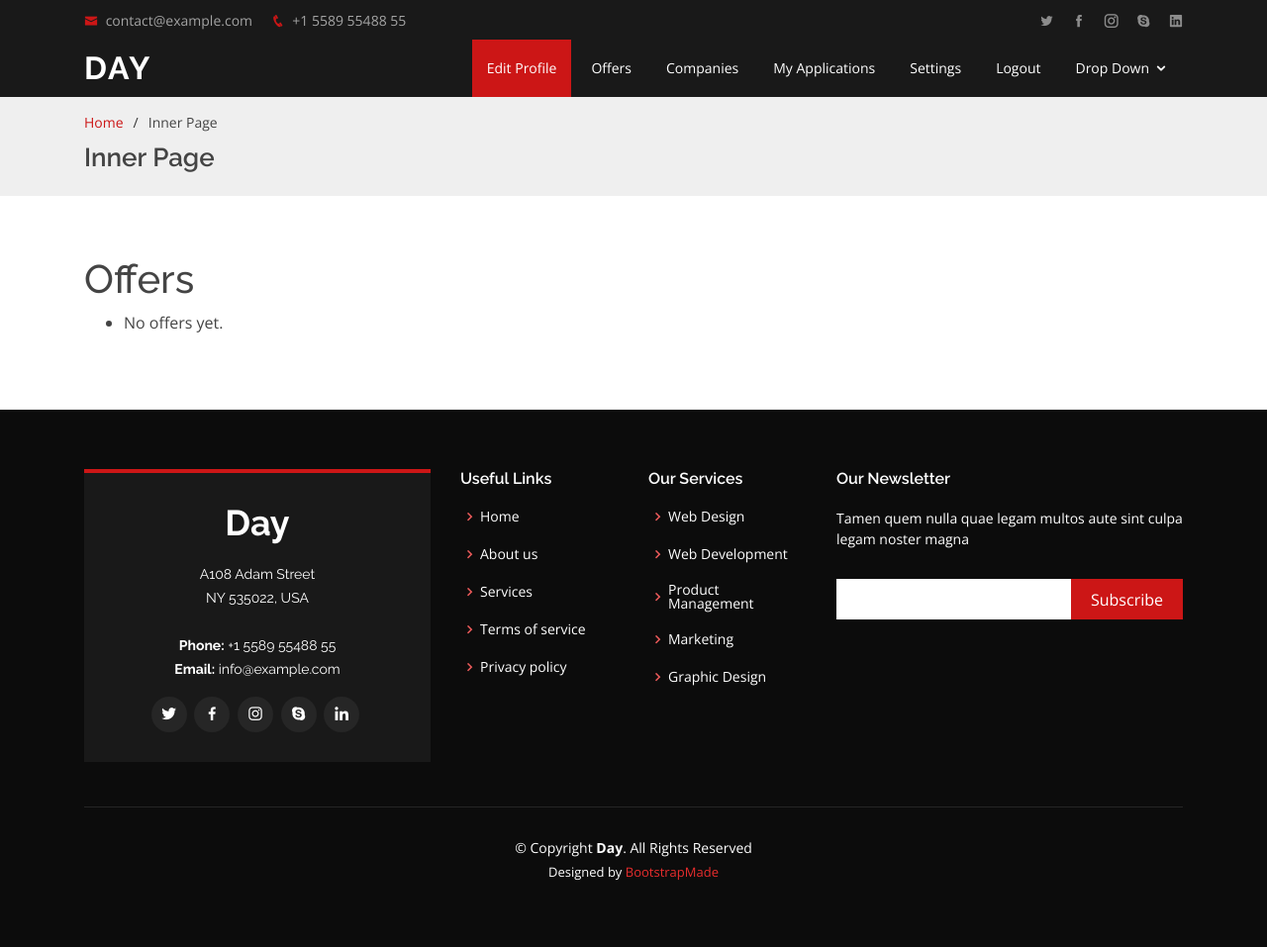
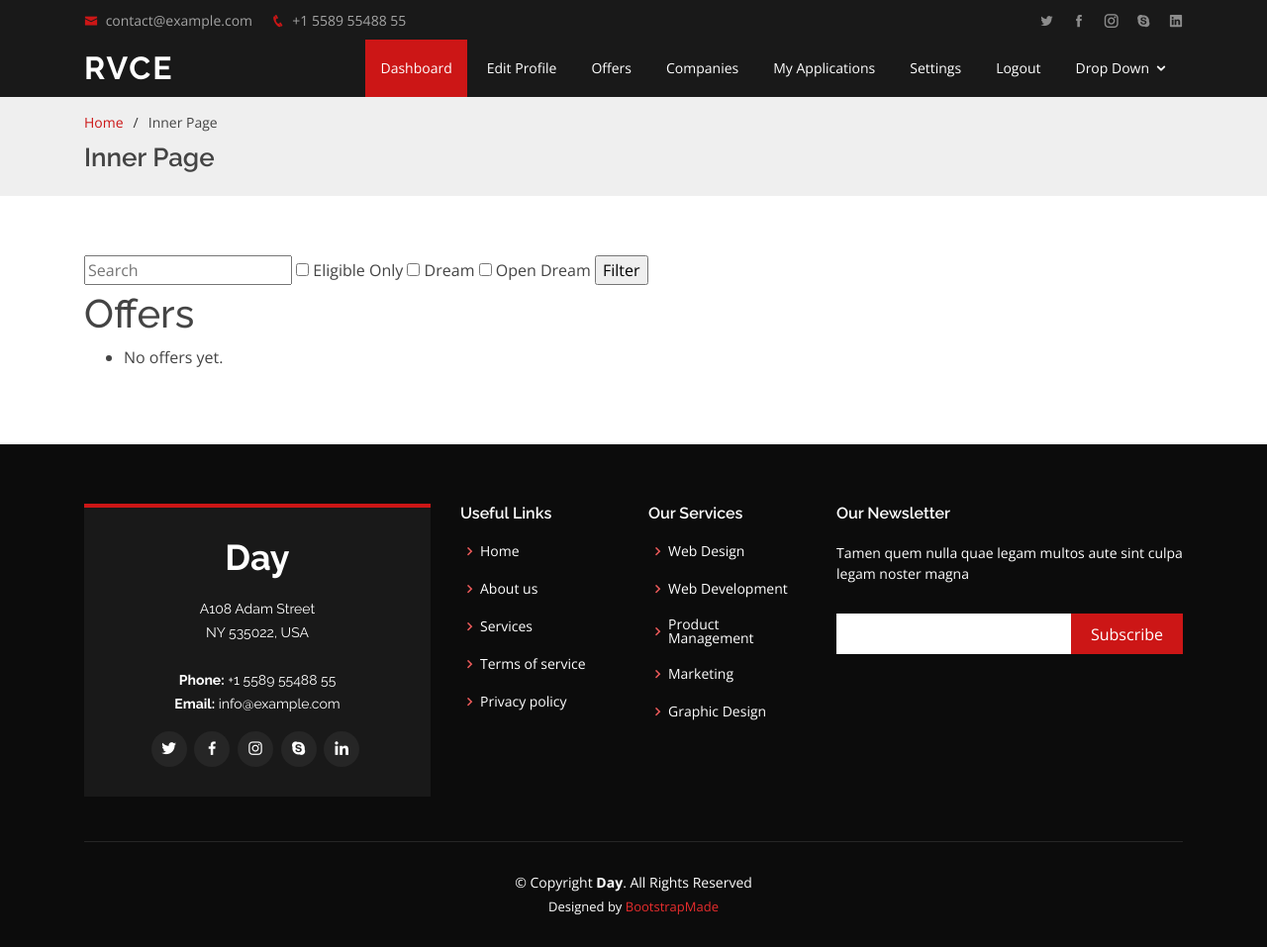
Before and after one commit to Gr8ayu/SPCPortal, a Django app: page /offers/ in a window 1280 px wide. Shown: the whole page at 99% size. Before the commit the page ends 890 px from the top, so only its background shows below. Run offline with Django 3.2, Linux system fonts and the light colour scheme; the visitor is signed in with stand-in values (Sample User, id 1); data that the repository does not hold is empty; some libraries are stand-ins or nearby versions.

Commit message:
add offer filter

```diff
--- a/app/models.py
+++ b/app/models.py
@@ -50,11 +50,11 @@
         return self.user.username
 
     def is_placed(self):
-        applications  = Application.objects.filter(student=self, status='ACCEPTED')
-        if applications.count() > 1:
-            return True
+        applications  = Application.objects.filter(student=self, status='ACCEPTED', offer__offer_type='OPEN')
+        if applications.count() > 0:
+            return applications
         else:
-            return False
+            return None
 
 @receiver(post_save, sender=User)
 def create_profile(sender, instance, created, **kwargs):
@@ -141,17 +141,29 @@
             ('DREAM',"Dream"),
             ('OPEN',"Open Dream"),
         )
+
+    CATEGORY = (
+            ('INTERNSHIP',"Internship"),
+            ('PLACEMENT',"Placement"),
+        )
+
+
+
+
     company = models.ForeignKey(Company, on_delete=models.CASCADE, related_name='offer')
     date = models.DateTimeField(default=datetime.datetime.now)
     deadline = models.DateTimeField()
     offer_type = models.CharField(max_length=20, default='DREAM', choices=OFFER_TYPE)
+    category = models.CharField(max_length=20, default='INTERNSHIP', choices=CATEGORY)
+
     required_batch = models.IntegerField( null=True, blank=True)
     eligible_branches = models.ManyToManyField(Department, related_name="eligible_branches")
+    eligible_gender = MultiSelectField(choices=GENDER, default='OTHER')
     package = models.FloatField(help_text="CTC in LPA", null=True, blank=True)
     note = models.TextField(blank=True)
     cgpa_cutoff = models.FloatField(default=0)
     X_cutoff = models.FloatField(default=0)
-    XII_cutoff = models.FloatField(default=0)
+    XII_cutoff = models.FloatField(help_text="12th/Diploma cutoff percentage", default=0)
     # diploma_cutoff = models.FloatField(default=0)
 
     def __str__(self):
@@ -174,6 +186,24 @@
     def __str__(self):
         return self.student.name
 
+@receiver(post_save, sender=Application)
+def save_edu_contact(sender, instance, **kwargs):
+
+    if instance.status == 'ACCEPTED' and instance.offer.offer_type == 'OPEN':
+        student = instance.student
+        student.is_eligible = False
+        student.save()
+    # if not instance.contact:
+    #     Contact.objects.create(user=instance)
+
+    # if not instance.education:
+    #     Education.objects.create(user=instance)
+
+    # instance.contact.save()
+    # instance.education.save()
+
+
+
 
 class SPC(models.Model):
     students = models.ForeignKey(Student, on_delete=models.CASCADE)
--- a/app/templates/app/base.html
+++ b/app/templates/app/base.html
@@ -74,12 +74,13 @@
   <header id="header" class="fixed-top header-inner-pages">
     <div class="container d-flex align-items-center">
 
-      <h1 class="logo mr-auto"><a href="index.html">Day</a></h1>
+      <h1 class="logo mr-auto"><a href="index.html">RVCE</a></h1>
       <!-- Uncomment below if you prefer to use an image logo -->
       <!-- <a href="index.html" class="logo mr-auto"><img src="img/logo.png" alt="" class="img-fluid"></a>-->
 
       <nav class="nav-menu d-none d-lg-block">
         <ul>
+          <li><a href="{%url 'dashboard'%}"> Dashboard </a></li>
           <li><a href="{%url 'edit_profile'%}"> Edit Profile  </a></li>
           <li><a href="{%url 'offers'%}"> Offers </a></li>
           <li><a href="{%url 'companies'%}"> Companies </a></li>
--- a/app/templates/app/company_list.html
+++ b/app/templates/app/company_list.html
@@ -9,7 +9,7 @@
 
 
     <div class="team-boxed">
-        <div class="container">
+        <div class="container-fluid">
             <div class="intro">
                 <h2 class="text-center">Companies </h2>
                 <p class="text-center">Nunc luctus in metus eget fringilla. Aliquam sed justo ligula. Vestibulum nibh erat, pellentesque ut laoreet vitae.</p>
--- a/app/templates/app/offer_list.html
+++ b/app/templates/app/offer_list.html
@@ -2,12 +2,27 @@
 
 {% block main %}
 
+<form method="GET" action="{%url 'offers' %}">
+    <input type="text" name="name" placeholder="Search">
+    <input type="checkbox" name="eligible_only">
+    <label for="name">Eligible Only</label>
+    <input type="checkbox" name="dream_only">
+    <label for="name">Dream</label>
+    <input type="checkbox" name="open_dream_only">
+    <label for="name">Open Dream</label>
+    <input type="submit" value="Filter">
 
+</form>
 <h1>Offers</h1>
 <ul>
 {% for offer in object_list %}
     <!-- <li>{{ article.pub_date|date }} - {{ article.headline }}</li> -->
-    <li><a href="{%url 'offer_details' offer.id %}">{{offer}}</a></li>
+    <li><a href="{%url 'offer_details' offer.id %}">{{offer}}</a>
+
+        <p>
+            {{offer.note}}
+        </p>
+    </li>
 
 {% empty %}
     <li>No offers yet.</li>
--- a/app/views.py
+++ b/app/views.py
@@ -144,22 +144,6 @@
         return redirect('dashboard')
 
 
-
-
-class OfferListView(ListView):
-
-    model = Offer
-    paginate_by = 5  # if pagination is desired
-
-
-    def get_queryset(self):
-        qs = super(OfferListView, self).get_queryset()
-        return qs.order_by('-id')
-    def get_context_data(self, **kwargs):
-        context = super().get_context_data(**kwargs)
-        return context
-
-
 def CheckElegibleForApplication(student, offer):
 
     errors = []
@@ -169,7 +153,7 @@
 
 
     if not is_elegible:
-        errors.append("Student is not elegible.")
+        errors.append("Student is not elegible or already placed in open Dream Company")
 
     if Application.objects.filter(student=student, offer=offer).count() >0:
         is_elegible = False
@@ -200,7 +184,61 @@
         is_elegible = False
         errors.append("XII / Diploma percentage Cutoff requirement not met.")
 
+
+    if student.gender not in offer.eligible_gender or "OTHER" in offer.eligible_gender:
+        is_elegible = False
+        errors.append("your Gender is not elegible")
+
+
+
     return is_elegible, errors
+
+
+
+class OfferListView(ListView):
+
+    model = Offer
+    paginate_by = 10  # if pagination is desired
+
+
+    def get_queryset(self):
+        qs = super(OfferListView, self).get_queryset()
+        # name = self.kwargs.get('name', '')
+        filters = self.request.GET
+        print(filters)
+        # print(filters)
+        if 'name' in filters.keys():
+            # print(True)
+            # print(filters['name'])
+            qs1 =  qs.filter(company__name__icontains=filters['name'] )
+            qs2 = qs.filter(note__icontains=filters['name'])
+            qs = qs1 | qs2
+
+        if "eligible_only" in filters.keys():
+            print("eligible_only")
+            ids = []
+            for q in qs:
+                is_elegible, errors = CheckElegibleForApplication(self.request.user.student,q )
+                if is_elegible:
+                    ids.append(q.id)
+            print(len(qs))
+            qs = qs.filter(pk__in=ids)
+            print(len(qs))
+
+
+        if 'dream_only' in filters.keys():
+            qs =qs.filter(offer_type='DREAM')
+
+        if 'open_dream_only' in filters.keys():
+            qs =qs.filter(offer_type='OPEN')
+
+
+
+        return qs.order_by('-id')
+    def get_context_data(self, **kwargs):
+        context = super().get_context_data(**kwargs)
+        return context
+
 
 class OfferDetailView(DetailView):
 
@@ -272,3 +310,7 @@
         return redirect('my_applications')
     else:
         return redirect('offer_details', pk=id)
+
+
+
+#TODO Add gender in elegibility criteria
```
Also changed, not shown: docker-compose.yaml (added, +51 -0 lines), 7 other files.
